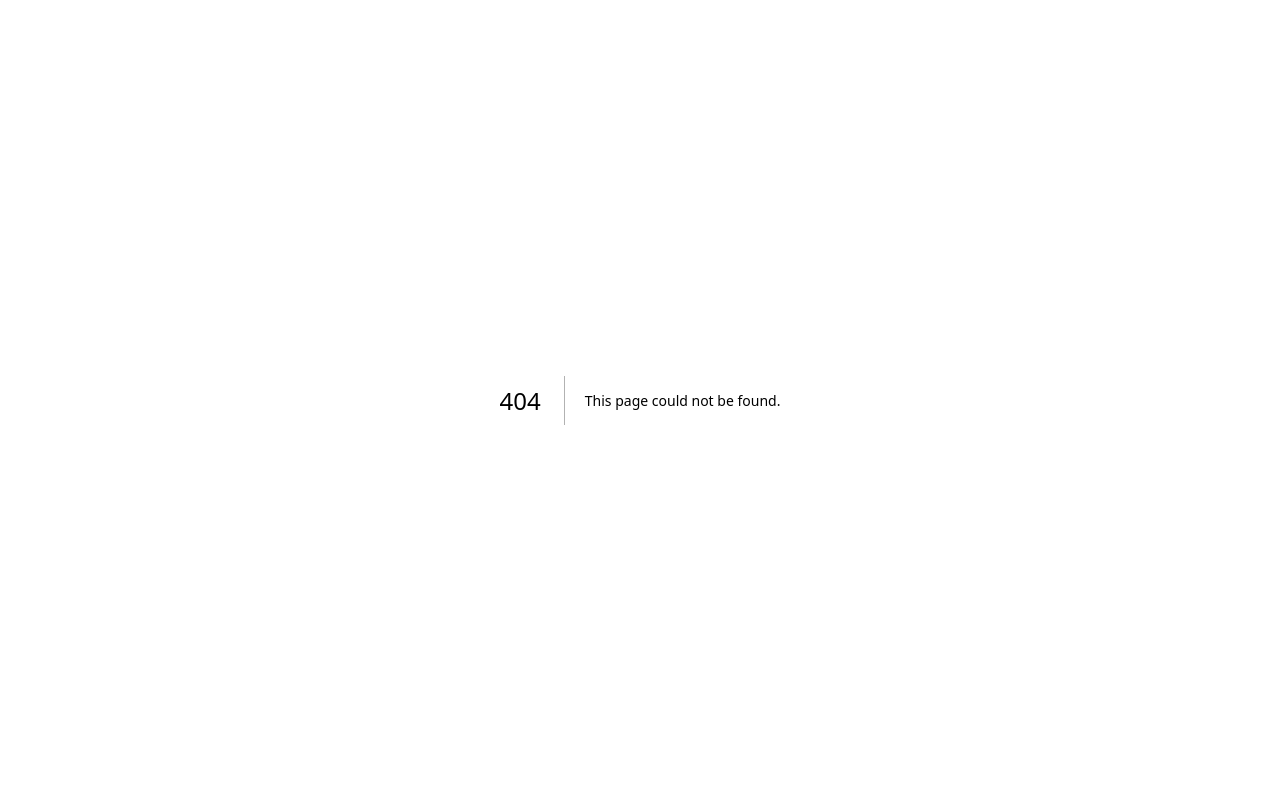
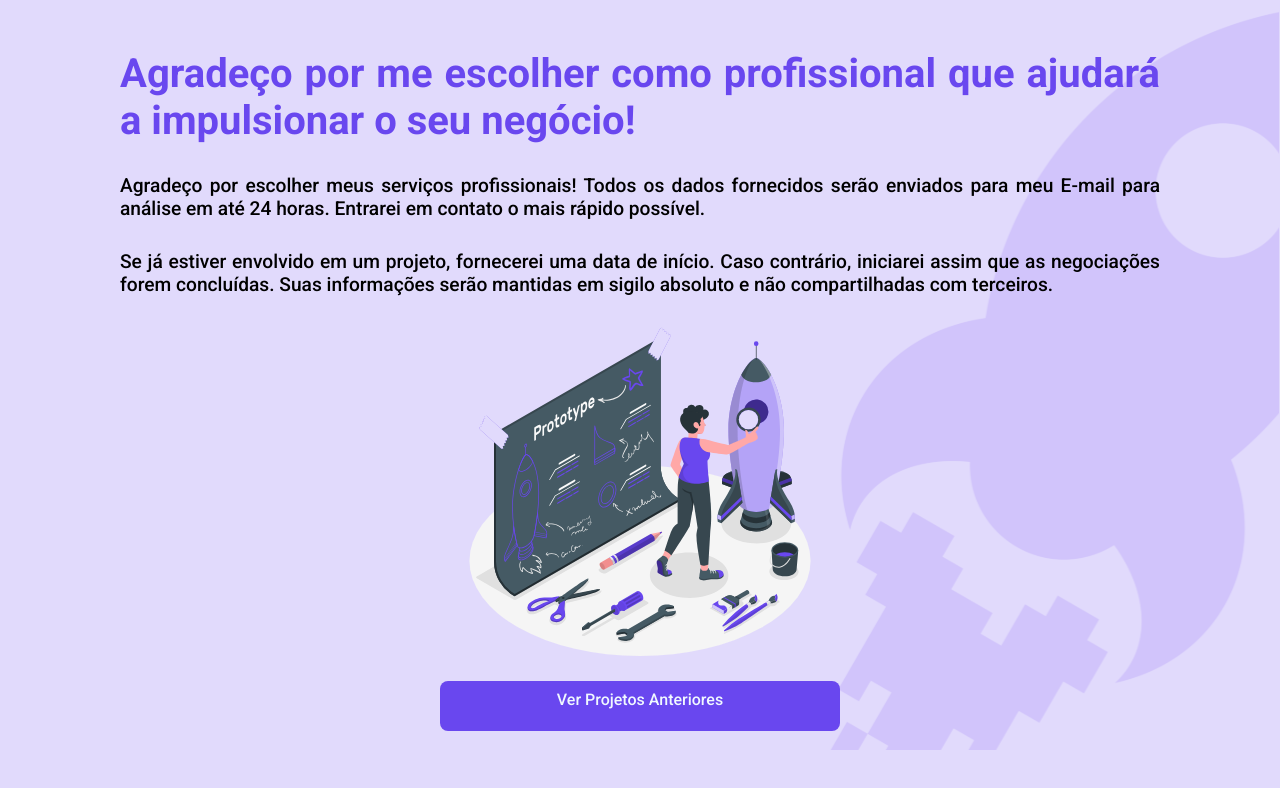
Before and after one commit to messier-amaral/personal-briefing-webform, a Next.js app: page /thanks in a window 1280 px wide. Before the commit this address had no page. Shown: the top 788 px of the page. Built offline with nearby package versions, Linux system fonts and the light colour scheme.

Commit message:
creating the final page of the form

```diff
--- a/src/app/form/components/styles/textArea.module.css
+++ b/src/app/form/components/styles/textArea.module.css
@@ -1,3 +1,5 @@
+@import url('https://fonts.googleapis.com/css2?family=Poppins:wght@300;400;500;700&family=Roboto:ital,wght@0,300;0,400;0,500;0,700;0,900;1,500&display=swap');
+
 .FormControl {
     display: flex;
     flex-direction: column;
@@ -13,4 +15,13 @@
     padding: .7em;
     border-radius: 10px;
     border: 2px solid #9B9B9B;
+    font-family: 'Roboto', sans-serif;
 }
+
+.FormControl textarea:hover,
+.FormControl textarea:focus {
+    border: none;
+    outline: none;
+    box-shadow: 0px 0px 0px 2px #6947efa8;
+    padding: .82em;
+}
--- /dev/null
+++ b/src/app/thanks/page.jsx
@@ -0,0 +1,29 @@
+import Image from 'next/image';
+import Link from 'next/link';
+import styles from '../../../styles/ThanksPage.module.css';
+
+import Prototype from '../../../public/prototype-rocket.svg'
+
+export default function Thanks() {
+    return (
+        <div className={styles.ThanksContainer}>
+            <h1 id={styles.Title}>Agradeço por me escolher como profissional que ajudará a impulsionar o seu negócio!</h1>
+
+            <p className={styles.Description}>
+                Agradeço por escolher meus serviços profissionais! Todos os dados fornecidos serão enviados para meu E-mail para análise em até 24 horas. Entrarei em contato o mais rápido possível.
+            </p>
+            <p className={styles.Description}>
+                Se já estiver envolvido em um projeto, fornecerei uma data de início. Caso contrário, iniciarei assim que as negociações forem concluídas. Suas informações serão mantidas em sigilo absoluto e não compartilhadas com terceiros.
+            </p>
+
+            <Image
+                src={Prototype}
+                alt='Image of a rocket prototype'
+                width={350}
+                id={styles.PrototypeImage}
+            />
+
+            <Link href='#' id={styles.LinkButton}>Ver Projetos Anteriores</Link>
+        </div>
+    )
+}
--- /dev/null
+++ b/styles/ThanksPage.module.css
@@ -0,0 +1,49 @@
+.ThanksContainer {
+    display: flex;
+    flex-direction: column;
+    align-items: center;
+    text-align: justify;
+
+    padding: 50px;
+    height: 100vh;
+    background-color: #E1DAFC;
+    background-image: url(/rocket-detail.svg);
+    background-repeat: no-repeat;
+    background-position: right top;
+}
+
+#Title {
+    margin-left: 70px;
+    margin-right: 70px;
+    color: #6947EF;
+    font-size: 2.5em;
+}
+
+.Description {
+    margin: 30px 70px 0px 70px;
+    font-size: 1.2em;
+}
+
+#PrototypeImage {
+    margin-top: 20px;
+}
+
+#LinkButton {
+    margin-top: 15px;
+    height: 50px;
+    width: 400px;
+
+    padding: 9px;
+    text-align: center;
+
+    color: aliceblue;
+    background-color: #6947EF;
+
+    border-radius: 8px;
+    text-decoration: none;
+    transition: scale 1s;
+}
+
+#LinkButton:hover {
+    scale: 104%;
+}
```
Also changed, not shown: src/app/form/components/styles/input.module.css (+7 -0 lines), src/app/form/page.jsx (+6 -2 lines), styles/formPage.module.css (+9 -0 lines), public/rocket-detail.svg (added).
